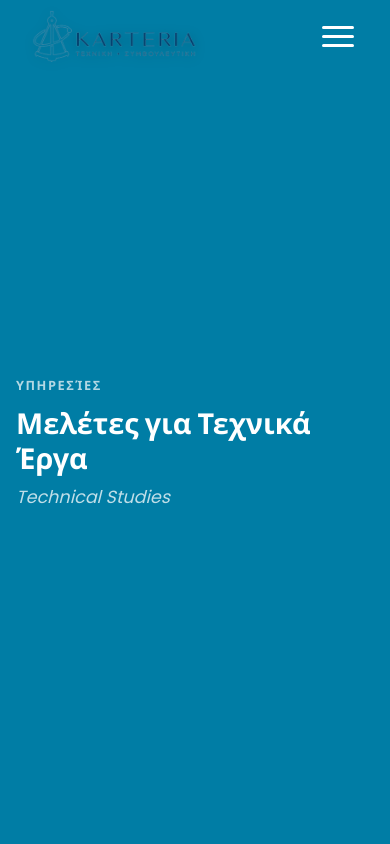
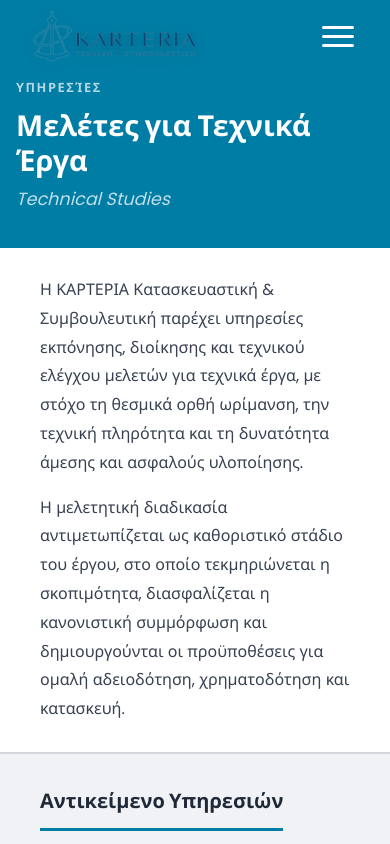
Before and after one commit to georgemavronas/karteria-app, a React (Create React App) app: page /services/studies in a window 390 px wide. Shown: the top 844 px of the page. Built offline with nearby package versions, Linux system fonts and the light colour scheme.

Commit message:
fix: Adjust padding values in hero and intro sections for better layout consistency

```diff
--- a/src/styles/Home.css
+++ b/src/styles/Home.css
@@ -19,7 +19,7 @@
   z-index: 1;
 }
 
-.hero {
+.home .hero {
   position: relative;
   display: flex;
   justify-content: center;
--- a/src/styles/ServiceSustainability.css
+++ b/src/styles/ServiceSustainability.css
@@ -11,11 +11,11 @@
 
 .hero {
     background-color: #007da5;
-    padding: 72px 24px 56px;
+    padding: 48px 24px 32px;
 }
 
 .hero-inner {
-    padding-top: 50px;
+    padding-top: 24px;
     max-width: 900px;
     margin: 0 auto;
 }
@@ -47,7 +47,7 @@
 .intro {
     background-color: #ffffff;
     border-bottom: 1px solid #d1d5db;
-    padding: 48px 24px;
+    padding: 28px 24px;
 }
 
 .intro p {
@@ -75,7 +75,7 @@
 }
 
 .services {
-    padding: 56px 24px;
+    padding: 32px 24px;
 }
 
 .lead {
@@ -125,7 +125,7 @@
     background-color: #ffffff;
     border-top: 1px solid #d1d5db;
     border-bottom: 1px solid #d1d5db;
-    padding: 56px 24px;
+    padding: 32px 24px;
 }
 
 .leed-header {
@@ -203,7 +203,7 @@
 }
 
 .approach {
-    padding: 56px 24px 72px;
+    padding: 32px 24px 40px;
 }
 
 .approach p {
@@ -215,14 +215,14 @@
 }
 
 @media (max-width: 768px) {
-    .hero { padding: 48px 16px 36px; }
-    .hero-inner { padding-top: 30px; }
+    .hero { padding: 32px 16px 24px; }
+    .hero-inner { padding-top: 16px; }
     .title { font-size: 1.8rem; }
     .heading { font-size: 1.25rem; }
-    .intro { padding: 28px 16px; }
-    .services { padding: 32px 16px; }
-    .leed { padding: 32px 16px; }
-    .approach { padding: 32px 16px 48px; }
+    .intro { padding: 20px 16px; }
+    .services { padding: 24px 16px; }
+    .leed { padding: 24px 16px; }
+    .approach { padding: 24px 16px 32px; }
     .levels { gap: 8px; }
     .level { padding: 8px 16px; font-size: 0.8rem; }
 }
```
